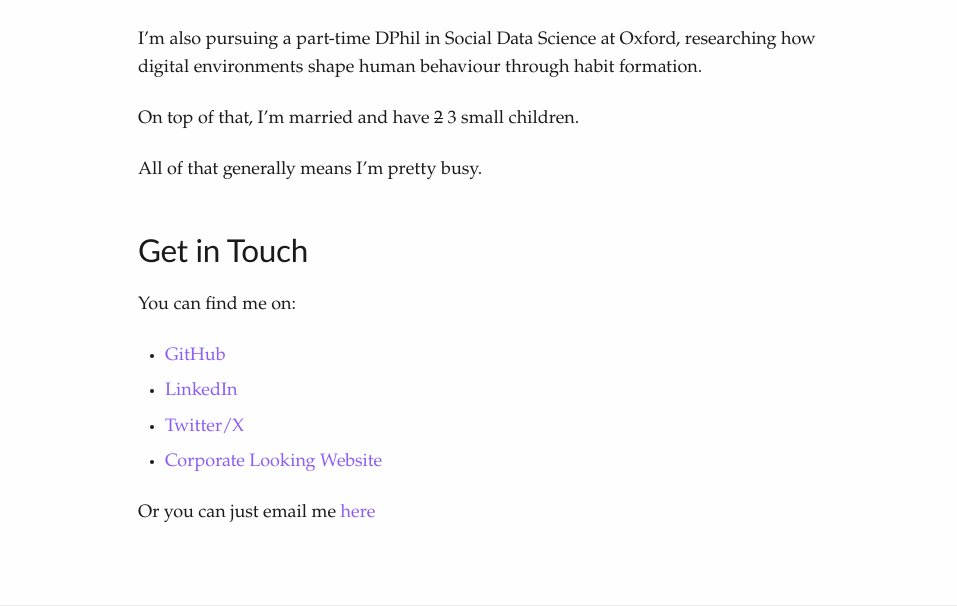
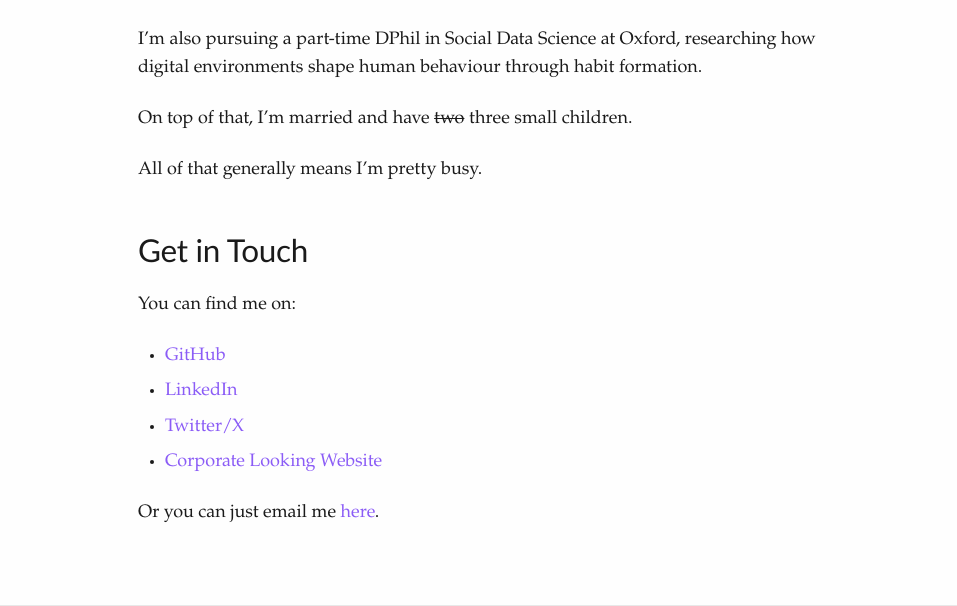
Before and after one commit to Kali89/kali89.github.io, a Jekyll site: the page built from about.md, in a window 1280 px wide. Shown: the part 332-938 px from the top of the page, without its empty margins (159-1116 px from the left). Built offline with Jekyll 4.4.1, drawn with Linux system fonts in a browser that asks for light colours.

Commit message:
Adding something small

```diff
--- a/about.md
+++ b/about.md
@@ -8,7 +8,7 @@ I'm a staff-level data scientist based in rural North Yorkshire in the United Ki
 
 I'm also pursuing a part-time DPhil in Social Data Science at Oxford, researching how digital environments shape human behaviour through habit formation.
 
-On top of that, I'm married and have ~~2~~ 3 small children.
+On top of that, I'm married and have ~~two~~ three small children.
 
 All of that generally means I'm pretty busy.
 
@@ -21,4 +21,4 @@ You can find me on:
 - [Twitter/X](https://x.com/matt_sharpe3)
 - [Corporate Looking Website](https://sharpeanalytics.com/)
 
-Or you can just email me [here](malito:matt@sharpeanalytics.com)
+Or you can just email me [here](malito:matt@sharpeanalytics.com).
```
